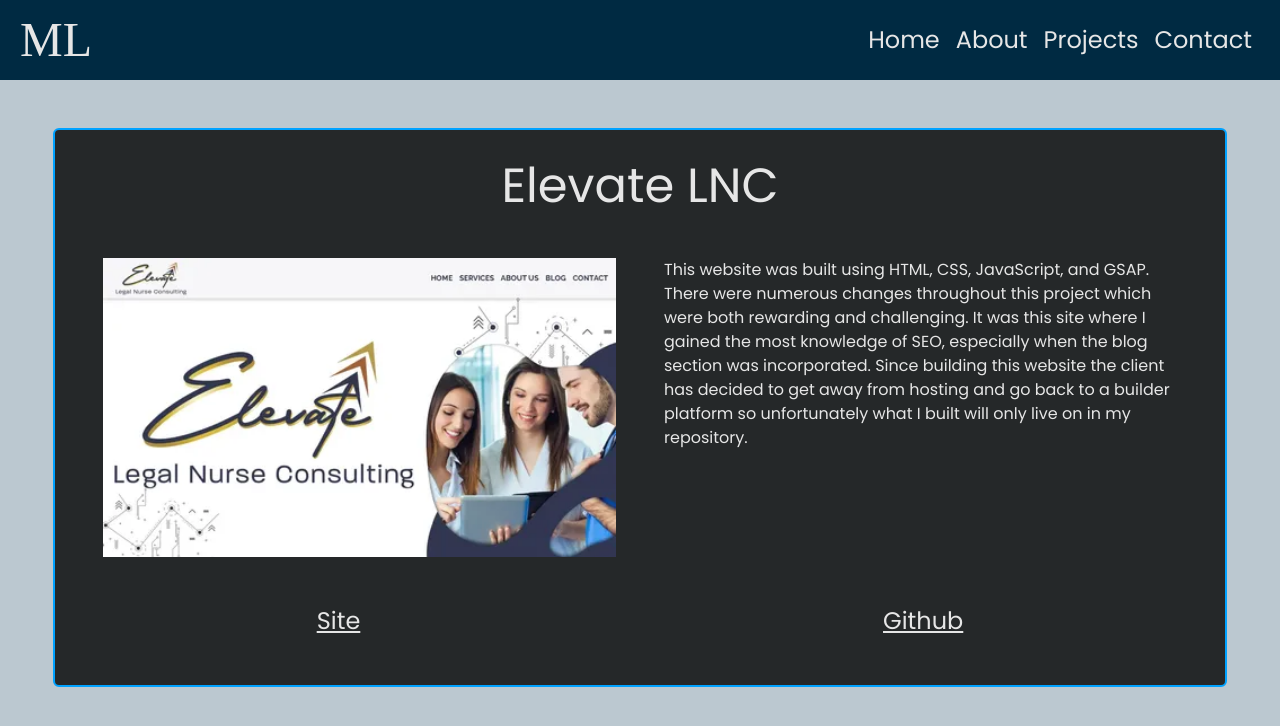
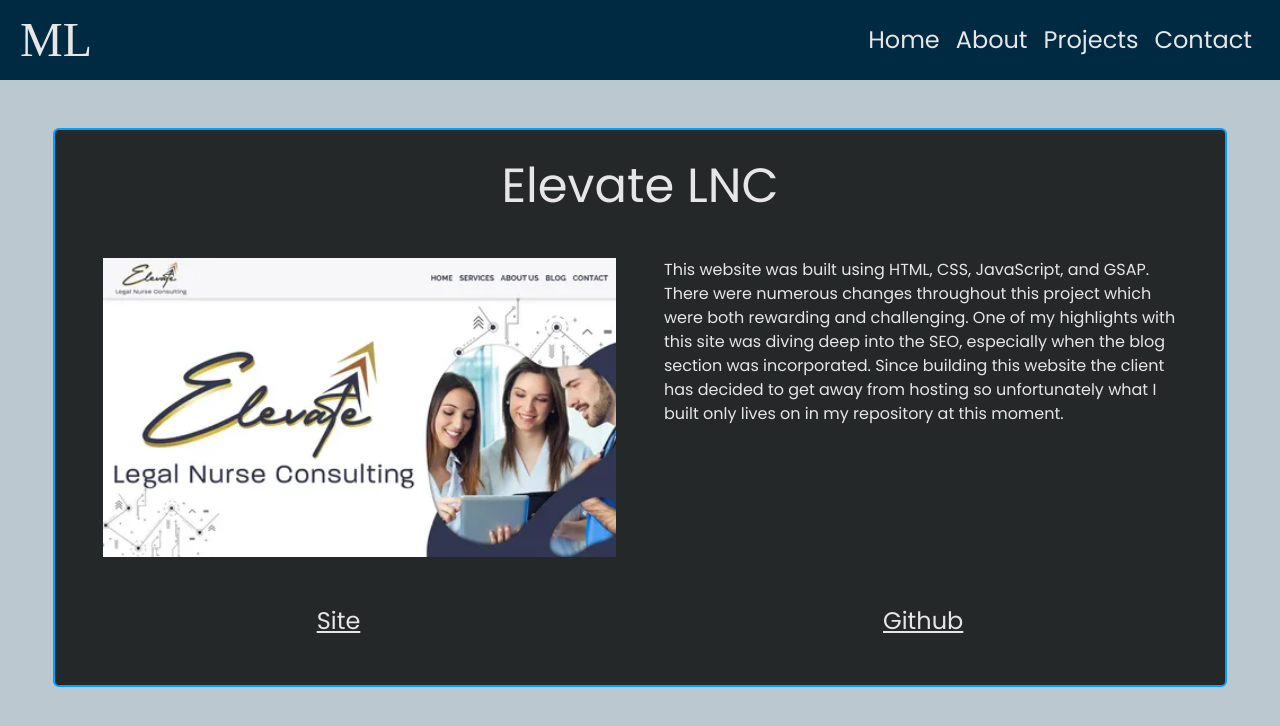
Before and after one commit to mattlundin/myPortfolio, a SvelteKit app: page /Projects/ElevateLNC in a window 1280 px wide. Shown: the top 726 px of the page. Built offline with nearby package versions, Linux system fonts and the light colour scheme; a web font is replaced by a local one; what tailwind-clip-path would draw is missing.

Commit message:
Refactored Elevate LNC Description

```diff
--- a/src/routes/Projects/ElevateLNC/+page.svelte
+++ b/src/routes/Projects/ElevateLNC/+page.svelte
@@ -9,7 +9,7 @@
 	projectName="Elevate LNC"
 	projectImg="/images/ElevateLNC.webp"
 	projectImgAlt="Elevate LNC"
-	projectDescription="This website was built using HTML, CSS, JavaScript, and GSAP. There were numerous changes throughout this project which were both rewarding and challenging. It was this site where I gained the most knowledge of SEO, especially when the blog section was incorporated. Since building this website the client has decided to get away from hosting and go back to a builder platform so unfortunately what I built will only live on in my repository."
+	projectDescription="This website was built using HTML, CSS, JavaScript, and GSAP. There were numerous changes throughout this project which were both rewarding and challenging. One of my highlights with this site was diving deep into the SEO, especially when the blog section was incorporated. Since building this website the client has decided to get away from hosting so unfortunately what I built only lives on in my repository at this moment."
 	projectURL="https://mattlundin.github.io/ElevateLNC/home"
 	projectGitHub="https://github.com/mattlundin/ElevateLNC"
 />
```
